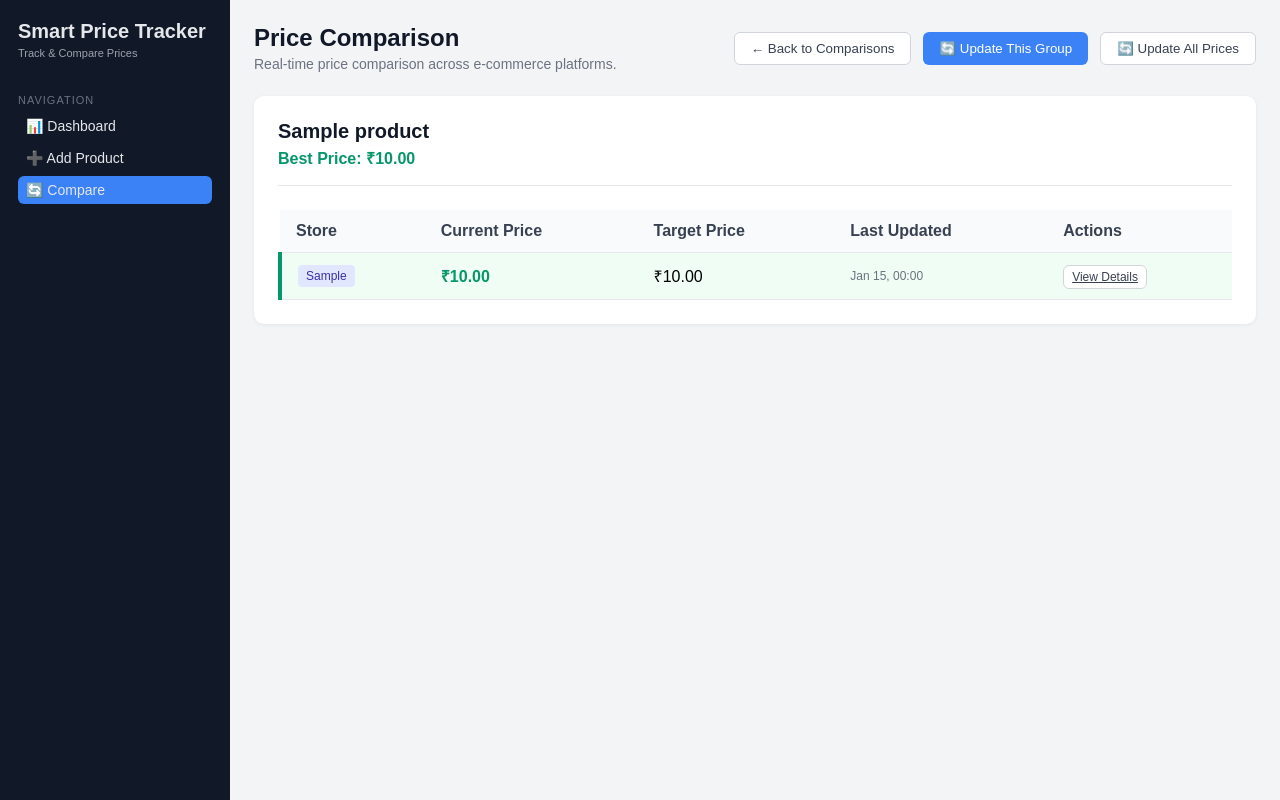
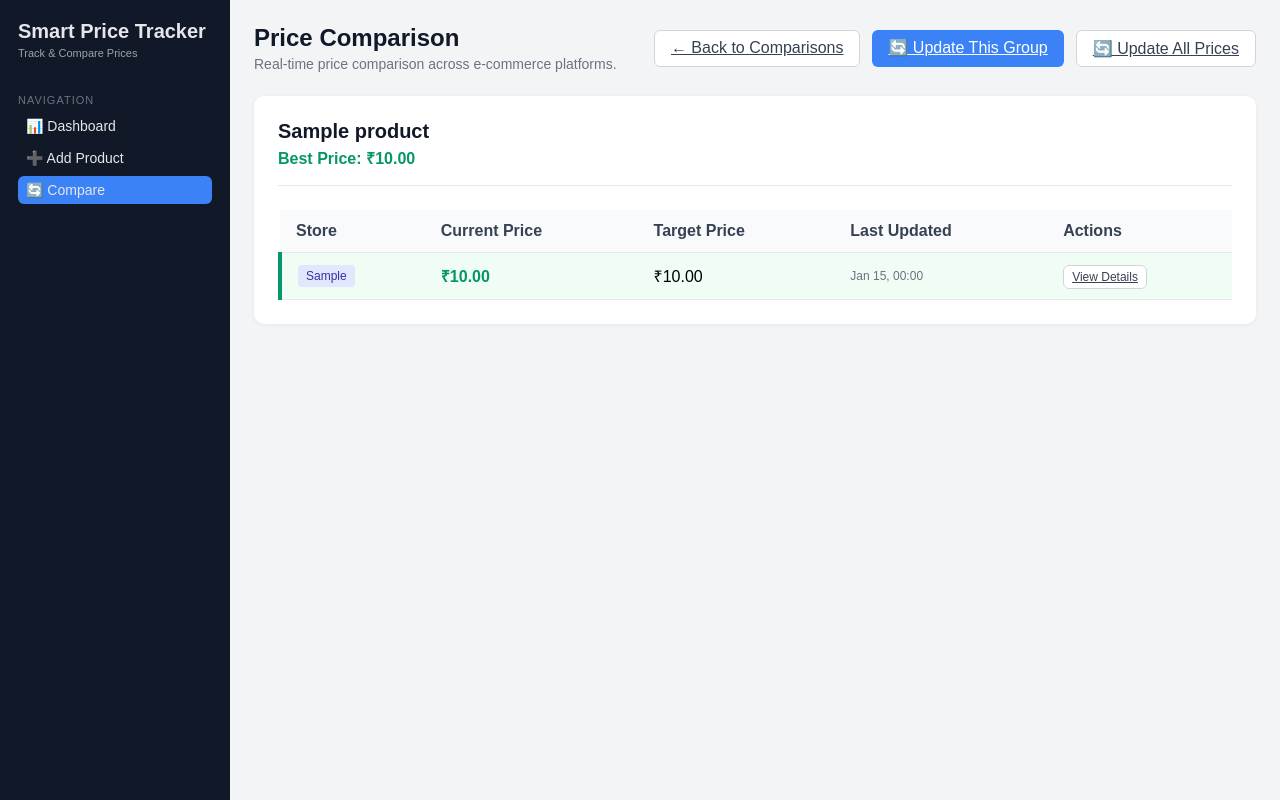
Before and after one commit to mallikarjun3065/Ecommerce-price-tracker, a Flask app: page /compare/1 in a window 1280 px wide. Run offline with Flask 3, Linux system fonts and the light colour scheme; tables that the repository leaves empty hold one stand-in row (values such as "Sample post").

Commit message:
Fix syntax and style errors in compare_detail.html
- Fix missing semicolons in onclick handlers
- Convert button elements with onclick to semantic anchor tags
- Move inline styles to CSS classes (.btn-detail and .empty-state)
- Improve code quality and maintainability

```diff
--- a/templates/compare_detail.html
+++ b/templates/compare_detail.html
@@ -192,6 +192,15 @@
       color: #991b1b;
       border: 1px solid #fecaca;
     }
+    .btn-detail {
+      padding: 4px 8px;
+      font-size: 12px;
+    }
+    .empty-state {
+      text-align: center;
+      padding: 40px;
+      color: #6b7280;
+    }
   </style>
 </head>
 <body>
@@ -220,15 +229,9 @@
         </div>
       </div>
       <div class="top-bar-actions">
-        <button class="btn-secondary" onclick="location.href='{{ url_for('compare') }}'">
-          ← Back to Comparisons
-        </button>
-        <button class="btn-primary" onclick="location.href='{{ url_for('run_check_group', group_id=group_id) }}'">
-          🔄 Update This Group
-        </button>
-        <button class="btn-secondary" onclick="location.href='{{ url_for('run_check') }}'">
-          🔄 Update All Prices
-        </button>
+        <a href="{{ url_for('compare') }}" class="btn-secondary">← Back to Comparisons</a>
+        <a href="{{ url_for('run_check_group', group_id=group_id) }}" class="btn-primary">🔄 Update This Group</a>
+        <a href="{{ url_for('run_check') }}" class="btn-secondary">🔄 Update All Prices</a>
       </div>
     </div>
 
@@ -286,7 +289,7 @@
                 {{ product['formatted_checked_at'] }}
               </td>
               <td>
-                <a href="{{ url_for('product_detail', product_id=product['id']) }}" class="btn-secondary" style="padding:4px 8px; font-size:12px;">
+                <a href="{{ url_for('product_detail', product_id=product['id']) }}" class="btn-secondary btn-detail">
                   View Details
                 </a>
               </td>
@@ -295,7 +298,7 @@
           </tbody>
         </table>
       {% else %}
-        <div style="text-align: center; padding: 40px; color: #6b7280;">
+        <div class="empty-state">
           <h3>No products found in this comparison group.</h3>
           <p>This comparison group may have been deleted or products removed.</p>
         </div>
```
